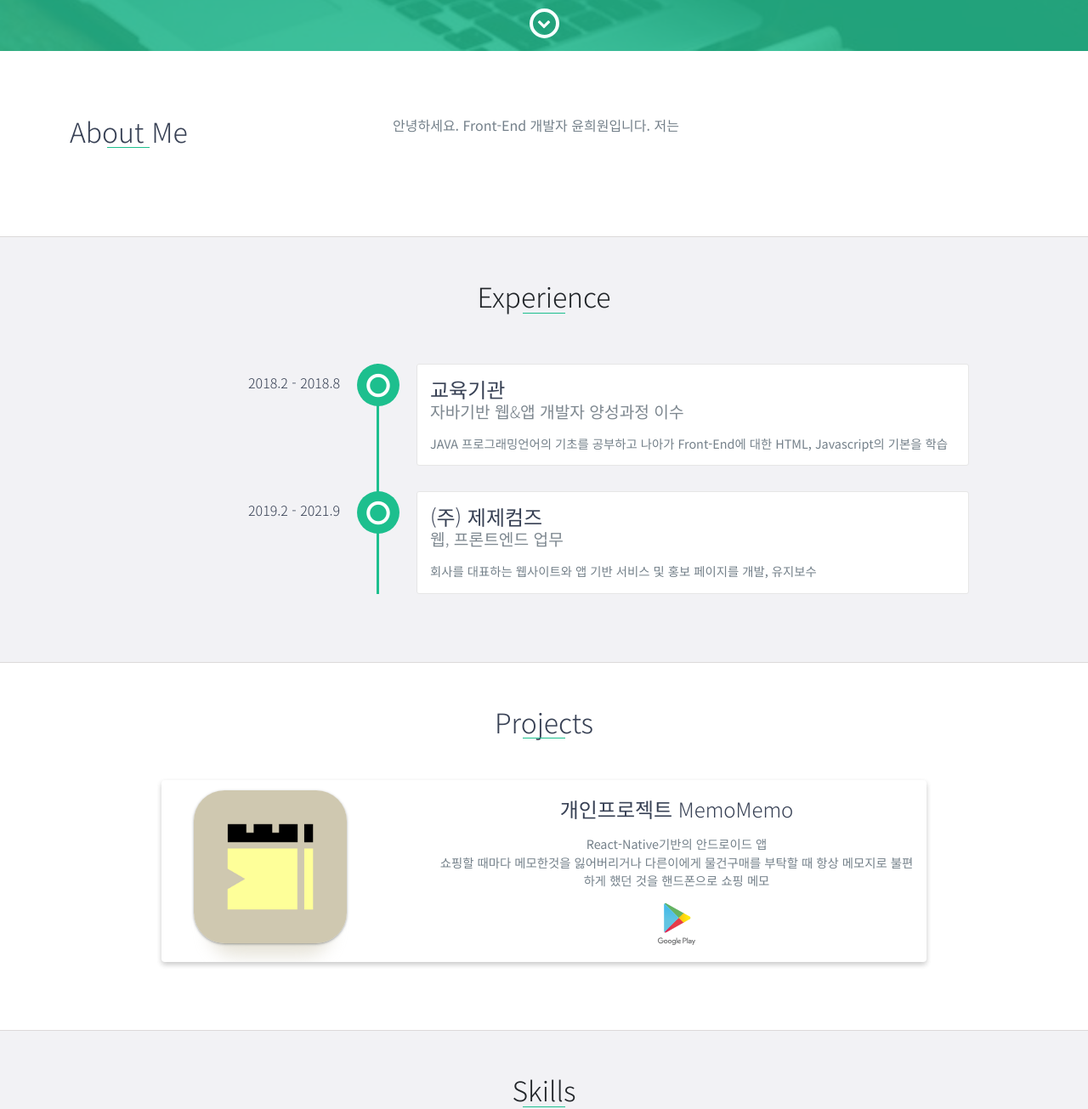
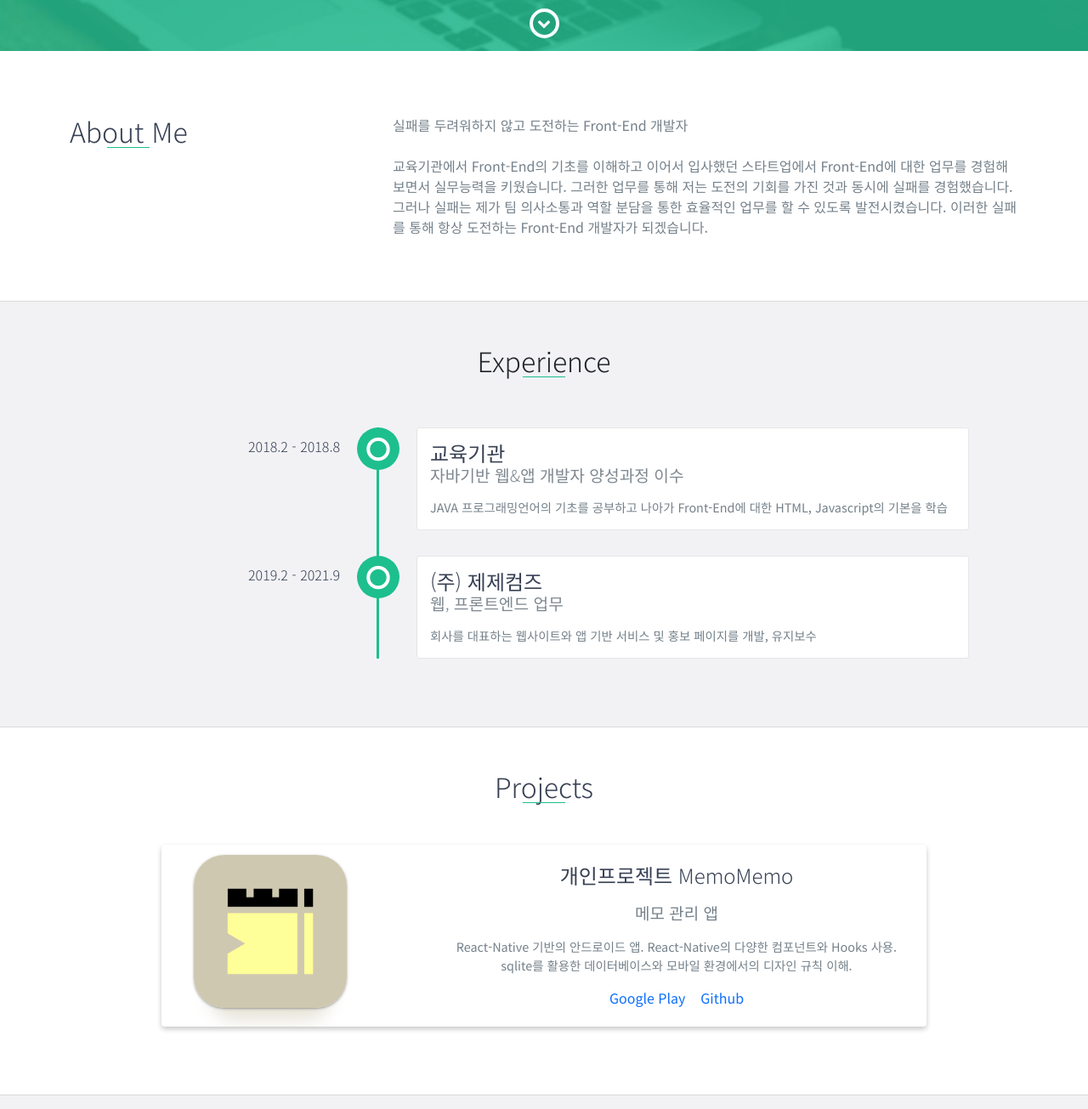
Before and after one commit to heemaeng/heemaeng.github.io, a plain HTML site: page index.html in a window 1280 px wide. Shown: the part 340-1645 px from the top of the page at 85% size. Drawn offline with nearby package versions, Linux system fonts and the light colour scheme.

Commit message:
내용 첨가, Projects 부분 디자인 수정

```diff
--- a/css/styles.css
+++ b/css/styles.css
@@ -411,6 +411,9 @@ footer {
     color: #74808a;
     padding: 10px;
 }
+p.subTitle {
+    font-size: 19px;
+}
 @media only screen and (max-width: 750px) {
     #experience-timeline:before,
     #experience-timeline:after {
--- a/index.html
+++ b/index.html
@@ -66,7 +66,12 @@
                     <h2 class="heading">About Me</h2>
                 </div>
                 <div class="col-md-8">
-                    <p>안녕하세요. Front-End 개발자 윤희원입니다. 저는 </p>
+                    <p>실패를 두려워하지 않고 도전하는 Front-End 개발자</p>
+                    <br/>
+                    <p>
+                        교육기관에서 Front-End의 기초를 이해하고 이어서 입사했던 스타트업에서 Front-End에 대한 업무를 경험해보면서 실무능력을 키웠습니다.
+                        그러한 업무를 통해 저는 도전의 기회를 가진 것과 동시에 실패를 경험했습니다. 그러나 실패는 제가 팀 의사소통과 역할 분담을 통한 효율적인 업무를 할 수 있도록 발전시켰습니다. 이러한 실패를 통해 항상 도전하는 Front-End 개발자가 되겠습니다.
+                    </p>
                 </div>
             </div>
         </div>
@@ -117,8 +122,10 @@
                     <!-- End .project-image -->
                     <div class="project-info">
                         <h3>개인프로젝트 MemoMemo</h3>
-                        <p>React-Native기반의 안드로이드 앱<br>쇼핑할 때마다 메모한것을 잃어버리거나 다른이에게 물건구매를 부탁할 때 항상 메모지로 불편하게 했던 것을 핸드폰으로 쇼핑 메모</p>
-                        <a href="https://play.google.com/store/apps/details?id=com.memomemo" ><img src="images/google_play_store.svg" alt="구글플레이" width="50" height="50"></a>
+                        <p class="subTitle">메모 관리 앱</p>
+                        <p>React-Native 기반의 안드로이드 앱. React-Native의 다양한 컴포넌트와 Hooks 사용. sqlite를 활용한 데이터베이스와 모바일 환경에서의 디자인 규칙 이해.</p>
+                        <a href="https://play.google.com/store/apps/details?id=com.memomemo" >Google Play</a>&nbsp;&nbsp;&nbsp;
+                        <a href="https://github.com/heemaeng/MemoMemo" >Github</a>
                     </div>
                     <!-- End .project-info -->
                 </div>
```
